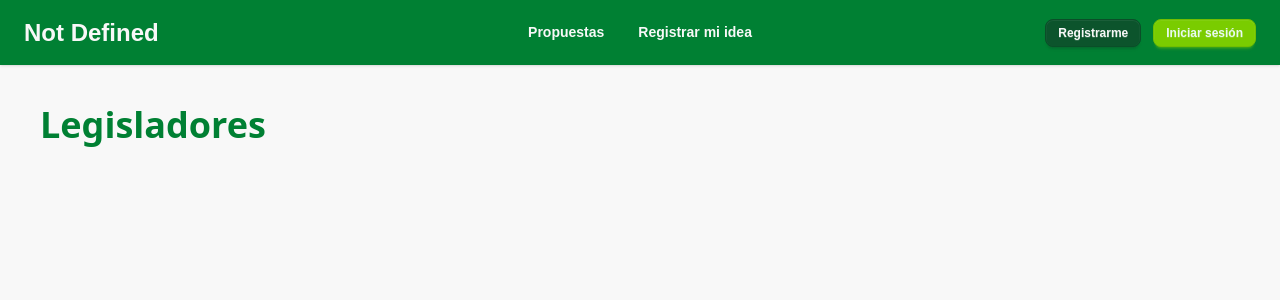
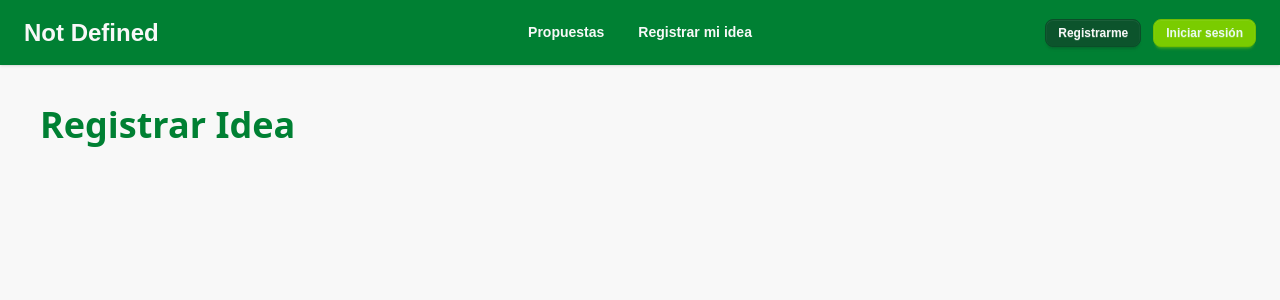
Before and after one commit to tessarivas/NotDefined, a React (Vite) app: page /NotDefined/registerIdeas in a window 1280 px wide. Shown: the top 300 px of the page. Built offline with nearby package versions, Linux system fonts and the light colour scheme; a web font is replaced by a local one.

Commit message:
cambiosssssss

```diff
--- a/src/pages/RegisterIdea.jsx
+++ b/src/pages/RegisterIdea.jsx
@@ -2,7 +2,7 @@ export default function RegisterIdea() {
     return (
         <>
         <div className="p-10 text-4xl text-primary font-bold">
-            <h1>Legisladores</h1>
+            <h1>Registrar Idea</h1>
         </div>
         </>
     );
```
